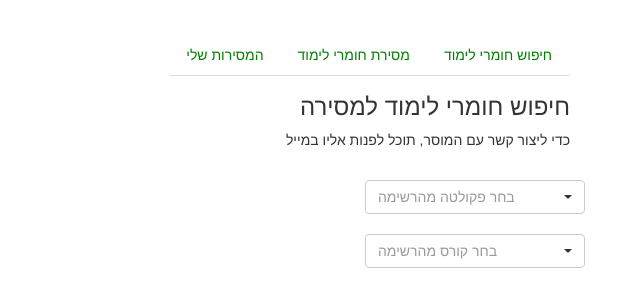
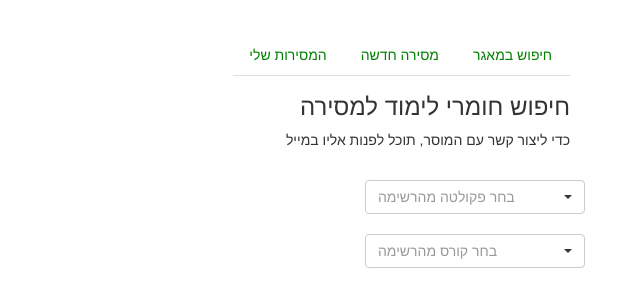
Before and after one commit to tomerkeren42/PaperShare, a Flask app: page /menu in a window 1280 px wide. Shown: the part 56-363 px from the top of the page, without its empty margins (640-1280 px from the left). Run offline with Flask 2, Linux system fonts and the light colour scheme; some libraries are stand-ins or nearby versions.

Commit message:
tab titltes changed

```diff
--- a/FlaskWebProject/FlaskWebProject/templates/menu.html
+++ b/FlaskWebProject/FlaskWebProject/templates/menu.html
@@ -43,8 +43,8 @@
 
 <ul class="nav nav-tabs pull-right">
     <li><a data-toggle="tab" href="#menu2">המסירות שלי</a></li>
-    <li><a data-toggle="tab" href="#menu1">מסירת חומרי לימוד</a></li>
-    <li><a data-toggle="tab" href="#home">חיפוש חומרי לימוד</a></li>
+    <li><a data-toggle="tab" href="#menu1">מסירה חדשה</a></li>
+    <li><a data-toggle="tab" href="#home">חיפוש במאגר</a></li>
 </ul>
 
 <div class="tab-content">
```
